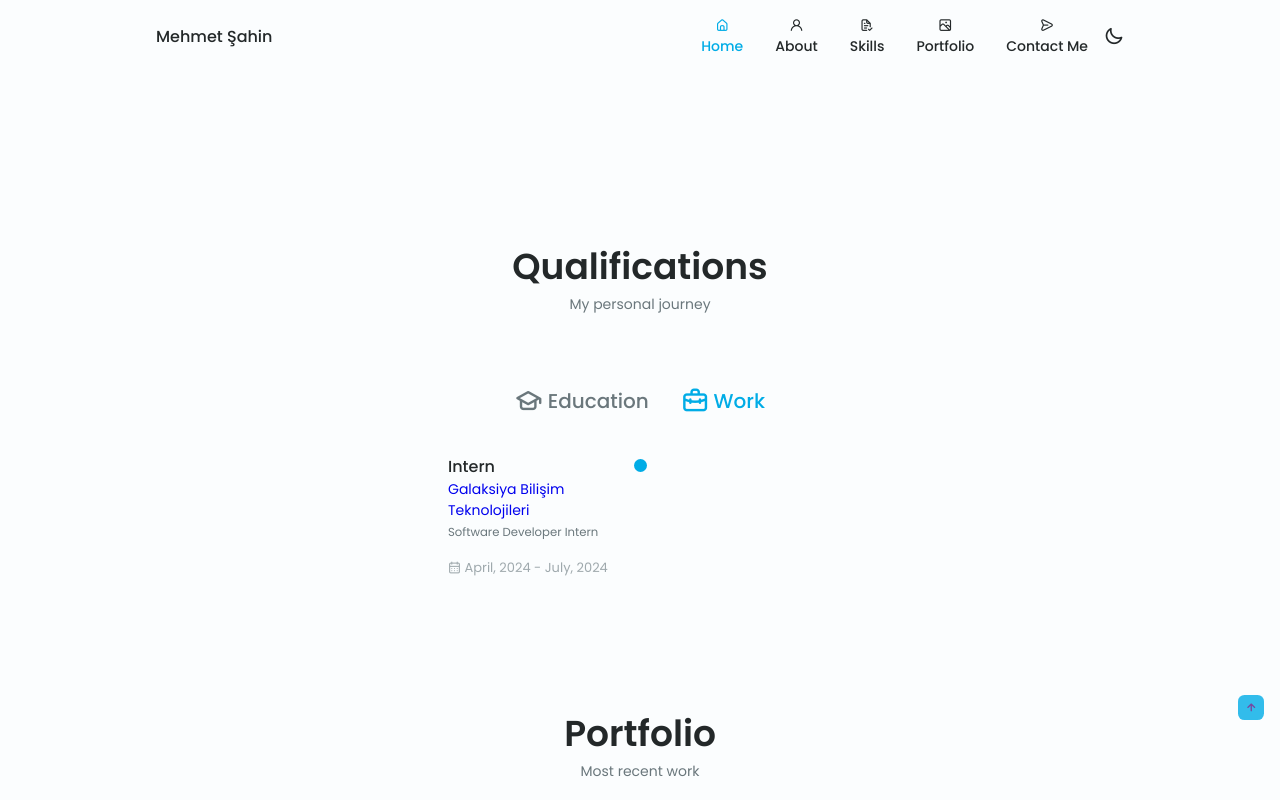
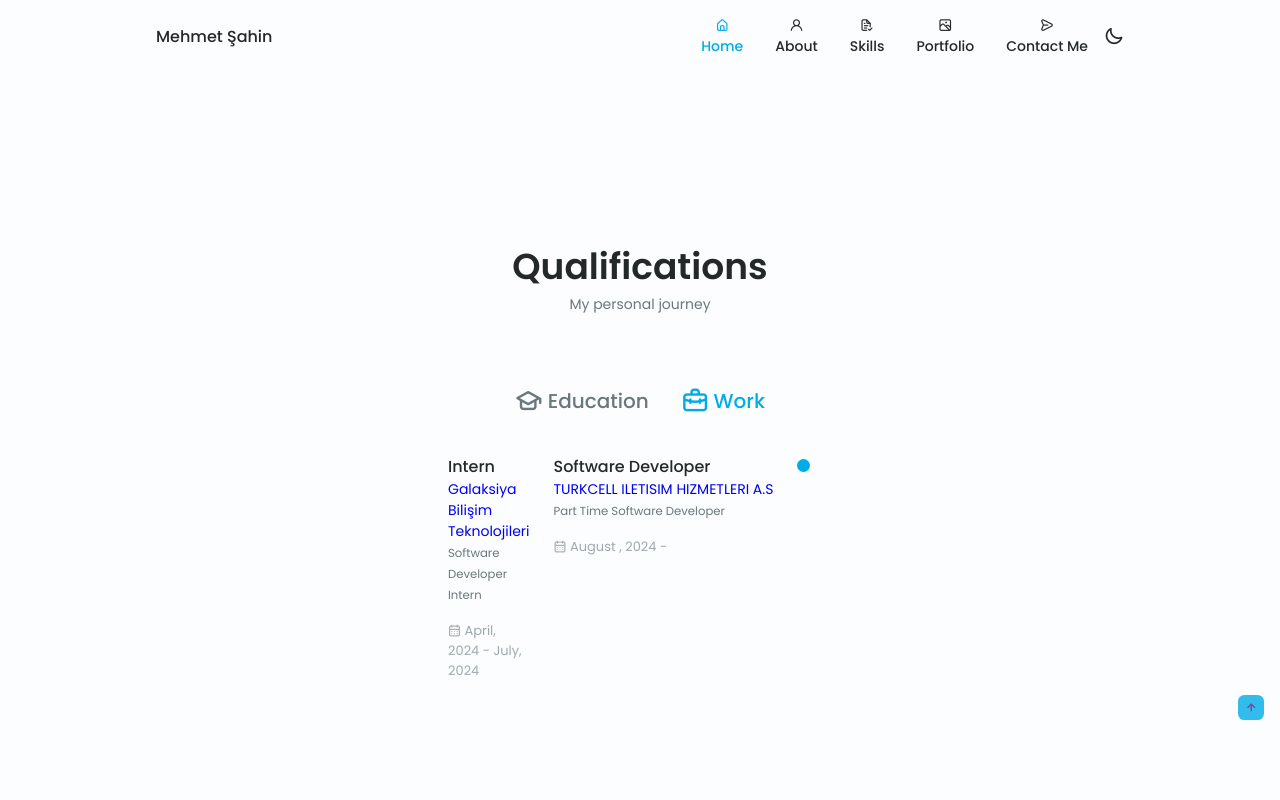
Before and after one commit to mehmetsahinnn/pri-port, a plain HTML site: page src/index.html in a window 1280 px wide. Both pictures are taken after a click on the element "Work". Shown: the part 1973-2773 px from the top of the page. Drawn offline with nearby package versions, Linux system fonts and the light colour scheme.

Commit message:
Update index.html

```diff
--- a/src/index.html
+++ b/src/index.html
@@ -389,6 +389,17 @@
                                 April, 2024 - July, 2024
                             </div>
                         </div>
+                        <div>
+                            <h3 class="qualification__title">Software Developer</h3>
+                            <span class="qualification__subtitle">
+                                    <a href="https://https://www.turkcell.com.tr/" target="_blank">TURKCELL ILETISIM HIZMETLERI A.S</a>
+                                    <br>
+                                    <small>Part Time Software Developer</small></span>
+                            <div class="qualification__calendar">
+                                <i class="uil uil-calendar-alt"></i>
+                                August , 2024 -
+                            </div>
+                        </div>
 
                         <div>
                             <span class="qualification__rounder"></span>
```
